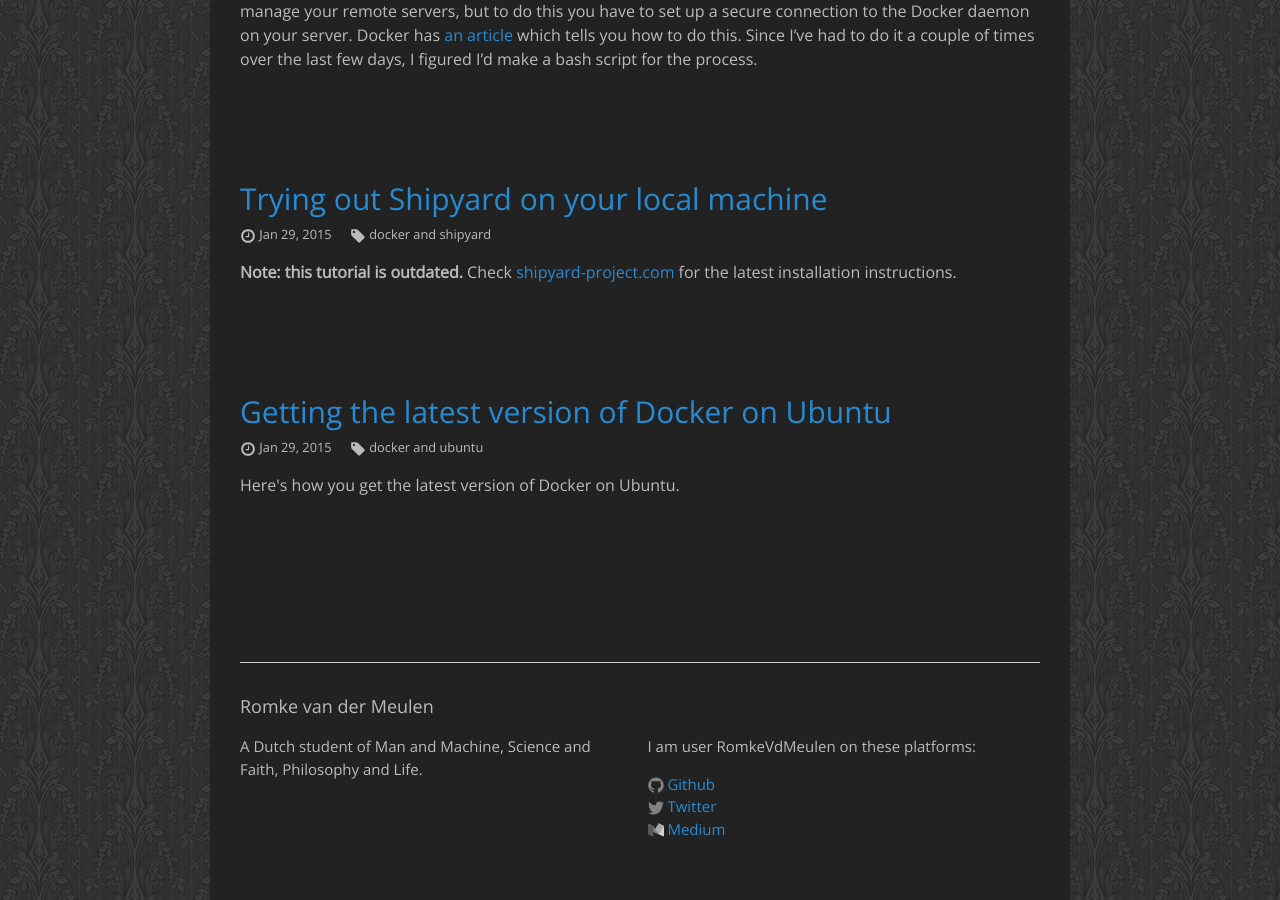
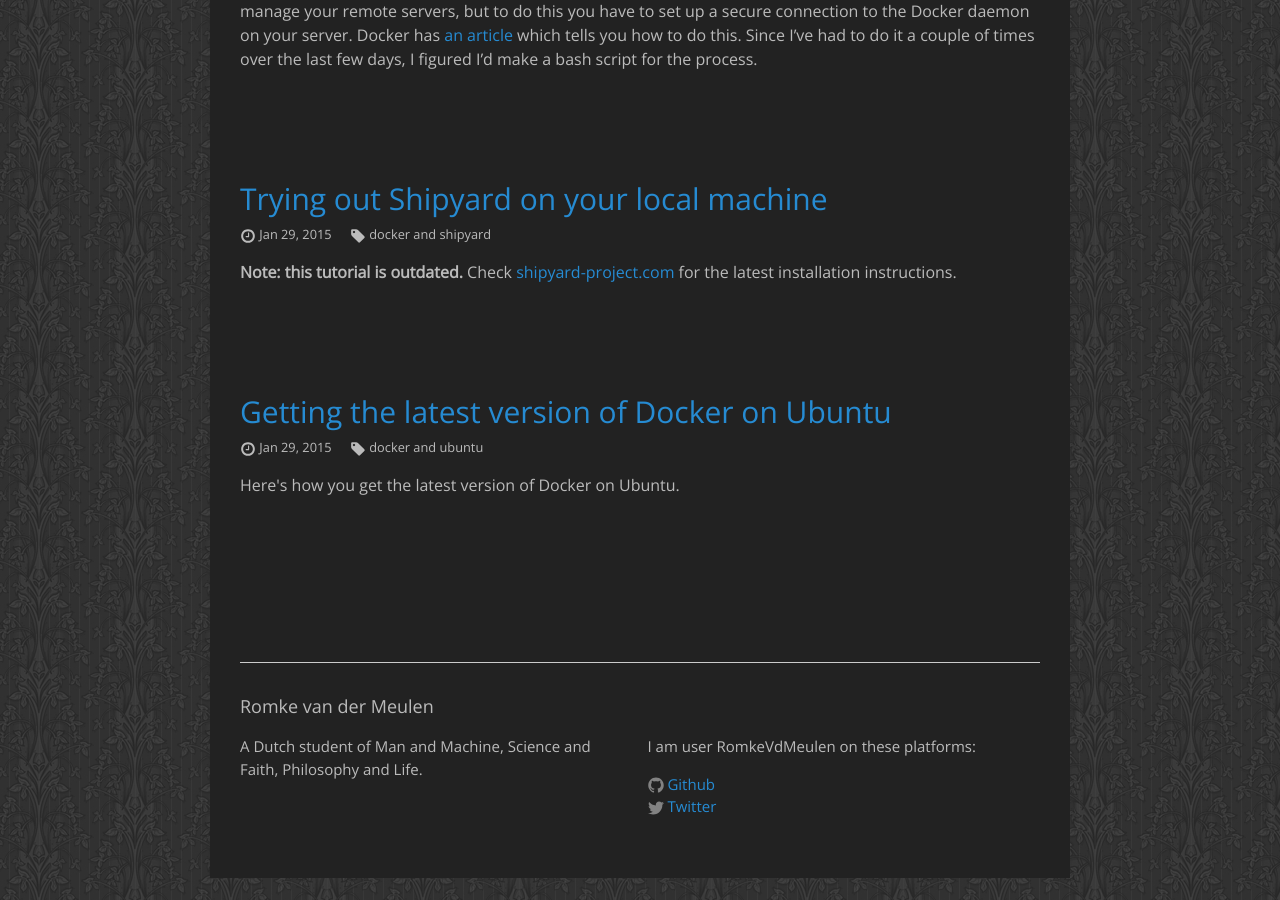
Before and after one commit to RomkeVdMeulen/romkevandermeulen.nl, a Jekyll site: the page built from index.html, in a window 1280 px wide and 900 px high, scrolled down 8265 px. Built offline with Jekyll 4.4.1, drawn with Linux system fonts in a browser that asks for light colours; the list of posts is cut into pages by our own code.

Commit message:
I haven't posted to Medium in ages

```diff
--- a/_config.yml
+++ b/_config.yml
@@ -6,7 +6,6 @@
 url: "http://romkevandermeulen.nl"
 twitter_username: RomkeVdMeulen
 github_username:  RomkeVdMeulen
-medium_username:  RomkeVdMeulen
 
 # Build settings
 markdown: kramdown
--- a/_includes/footer.html
+++ b/_includes/footer.html
@@ -21,12 +21,6 @@
             {% include user-twitter.html username=site.twitter_username %}
           </li>
           {% endif %}
-
-          {% if site.medium_username %}
-          <li>
-            {% include user-medium.html username=site.medium_username %}
-          </li>
-          {% endif %}
         </ul>
       </div>
     </div>
```
